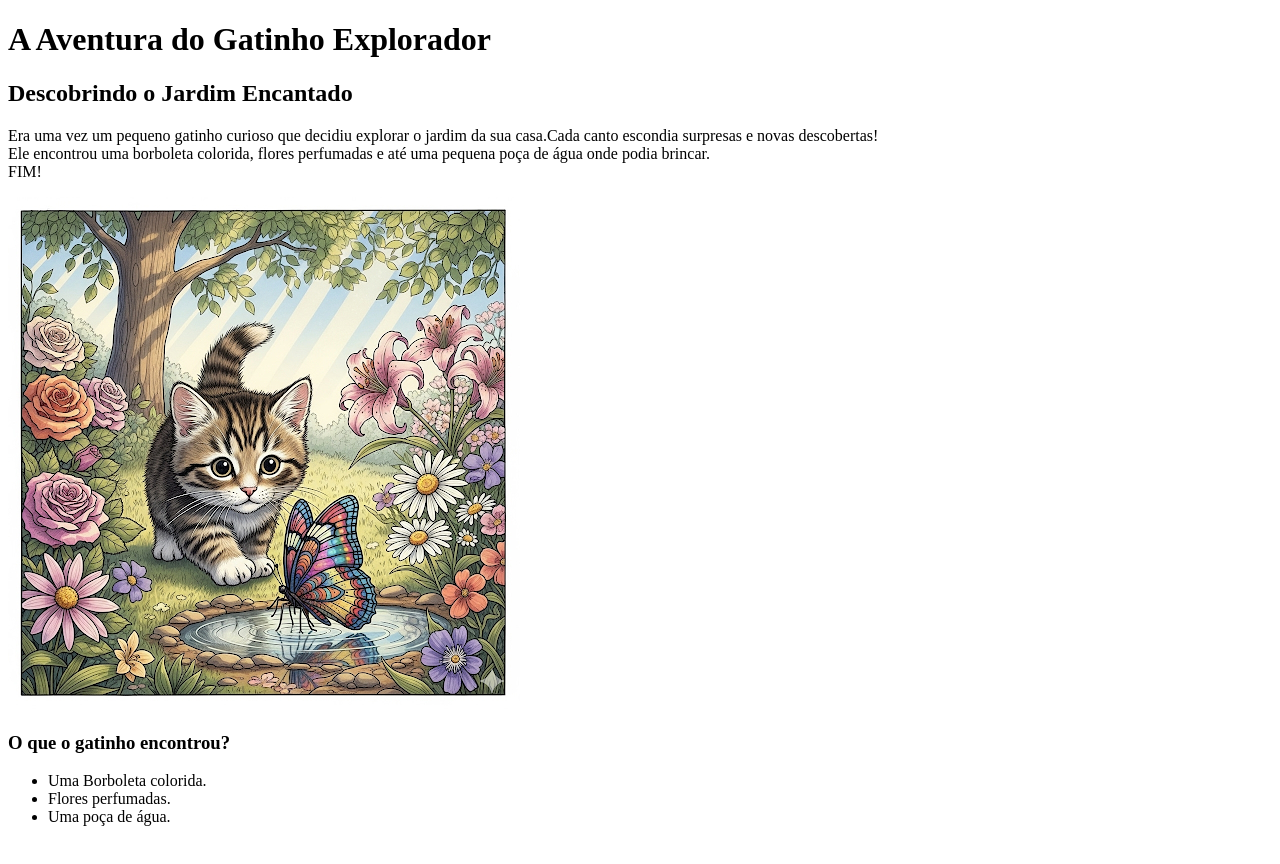
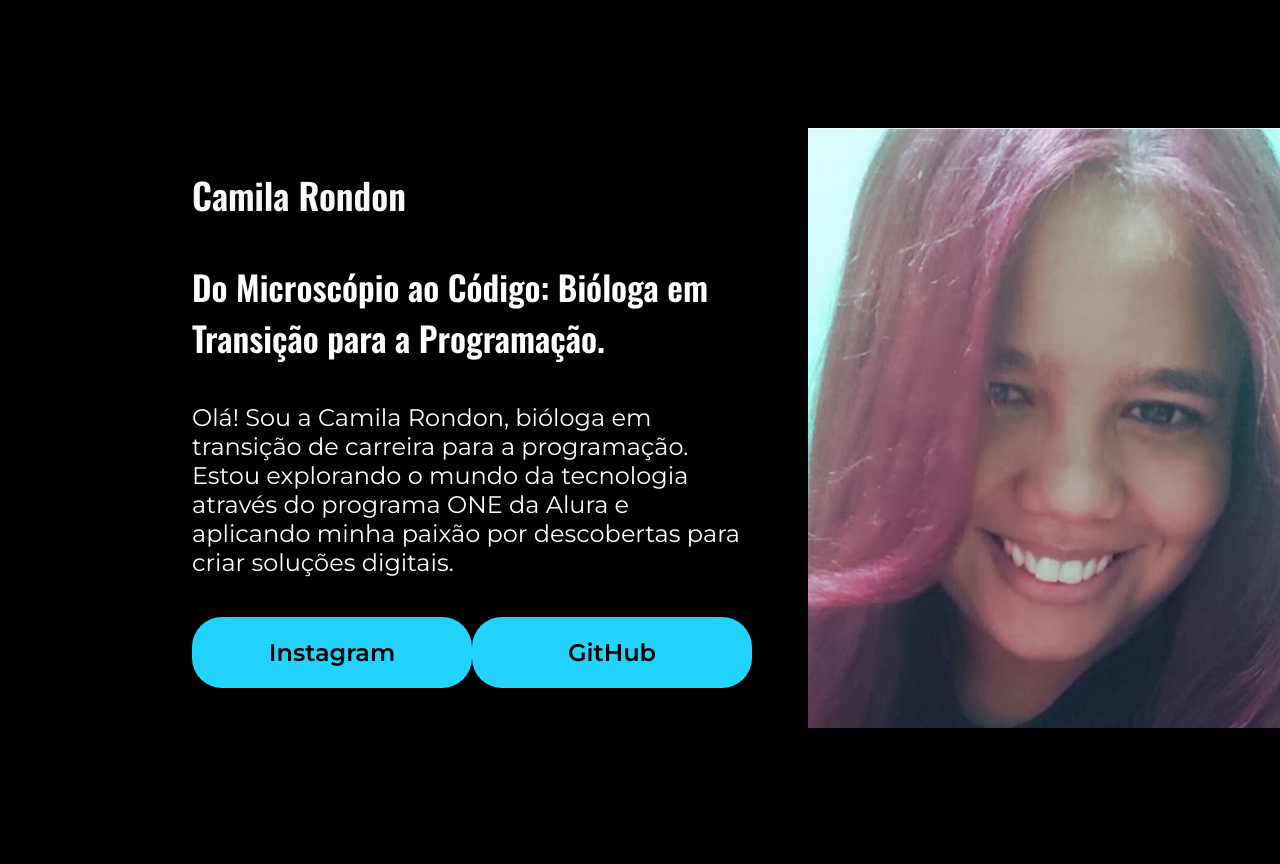
Before and after one commit to CamilaMonteiroRondon/Curso-de-HTML, a plain HTML site: page index.html in a window 1280 px wide. Before the commit the page ends 842 px from the top, so only its background shows below. Drawn offline with nearby package versions, Linux system fonts and the light colour scheme.

Commit message:
editado portfolio

```diff
--- a/index.html
+++ b/index.html
@@ -1,24 +1,26 @@
 <!DOCTYPE html>
 <html lang="pt-BR">
-    <head>
-        <meta charset="UTF-8">
-        <meta name="viewport" content="width=device-width, initial-scale=1.0">
-        <title>Historinha</title>
-    </head>
+<head>
+    <meta charset="UTF-8">
+    <meta name="viewport" content="width=device-width, initial-scale=1.0">
+    <title>Portfólio</title>
+    <link rel="stylesheet" href="visual.css">
+</head>
 <body>
-    <h1>A Aventura do Gatinho Explorador</h1>
-    <h2>Descobrindo o Jardim Encantado</h2>
-    <p>Era uma vez um pequeno gatinho curioso que decidiu explorar o jardim da sua casa.Cada canto escondia surpresas e novas descobertas!
-        <br>Ele encontrou uma borboleta colorida, flores perfumadas e até uma pequena poça de água onde podia brincar.
-        <br>FIM!</p>
-    <img src="gatinho.png" alt="Um gatinho no meio da floresta vendo uma borboleta.">
-    <h3>O que o gatinho encontrou?</h3>
-    <ul>
-        <li>Uma Borboleta colorida.</li>
-        <li>Flores perfumadas.</li>
-        <li>Uma poça de água.</li>
-    </ul>
+    <header></header>
+    <main class="apresentacao">
+        <section class="apresentacao__conteudo">
+            <h1 class="titulo-destaque"><Strong>Camila Rondon</Strong></h1>
+            <h2 class="subtitulo-destaque">Do Microscópio ao Código: Bióloga em Transição para a Programação.</h2>
+            <p class="texto">Olá! Sou a Camila Rondon, bióloga em transição de carreira para a programação. <br>
+            Estou explorando o mundo da tecnologia através do programa ONE da Alura e aplicando minha paixão por descobertas para criar soluções digitais.</p>
+            <div class="links" >
+                <a class="link__primeiro" href="https://www.instagram.com/camila_monteron">Instagram</a>
+                <a class="link__segundo" href="https://github.com/CamilaMonteiroRondon">GitHub</a>
+            </div>
+        </section>
+        <img class="foto" src="eu.jpg" alt="Uma foto de camila com cabelo rosa e vestido preto">
+    </main>
+    <footer></footer>
 </body>
-
-
 </html>
--- /dev/null
+++ b/visual.css
@@ -0,0 +1,75 @@
+
+@import url('https://fonts.googleapis.com/css2?family=Montserrat:ital,wght@0,100..900;1,100..900&family=Oswald:wght@600&display=swap');
+*{
+    margin:0;
+    border:0;
+    padding:0;
+
+}
+body {
+    height: 100vh;
+    box-sizing: border-box;
+    background-color:#000000;
+    color:#ffffff;
+}
+.titulo-destaque {
+    font-size: 36px;
+    font-family:'Oswald', sans-serif;
+    color: #f9f9f9;
+}
+.subtitulo-destaque {
+    font-size: 34px;
+    font-family:'Oswald', sans-serif;
+    color: #ffffff;
+}
+.texto {
+    font-size: 24px;
+    font-family: "Montserrat", sans-serif;
+}
+.apresentacao {
+    margin: 10% 15% ;
+    display: flex;
+    align-items: center;
+    justify-content: space-between;
+    gap: 56px;
+
+}
+.apresentacao__conteudo {
+    width: 615px;
+    display: flex;
+    flex-direction: column;
+    gap: 40px;
+}
+.links {
+    display: flex;
+    justify-content: space-between;
+}
+.link__primeiro {
+    background-color: #22d4fd;
+    width: 280px;
+    text-align: center;
+    border-radius: 30px;
+    font-size: 24px;
+    font-weight: 600;
+    padding: 21px 0;
+    text-decoration: none;
+    color: #000000;
+    font-family: "Montserrat", sans-serif;
+}
+.link__segundo {
+    background-color: #22d4fd;
+    width: 280px;
+    text-align: center;
+    border-radius: 30px;
+    font-size: 24px;
+    font-weight: 600;
+    padding: 21px 0;
+    text-decoration: none;
+    color: #000000;
+    font-family: "Montserrat", sans-serif;
+
+}
+.foto{
+  width: 490px;
+  height: 600px;
+}
```
Also changed, not shown: eu.jpg (added), gatinho.png (deleted).
